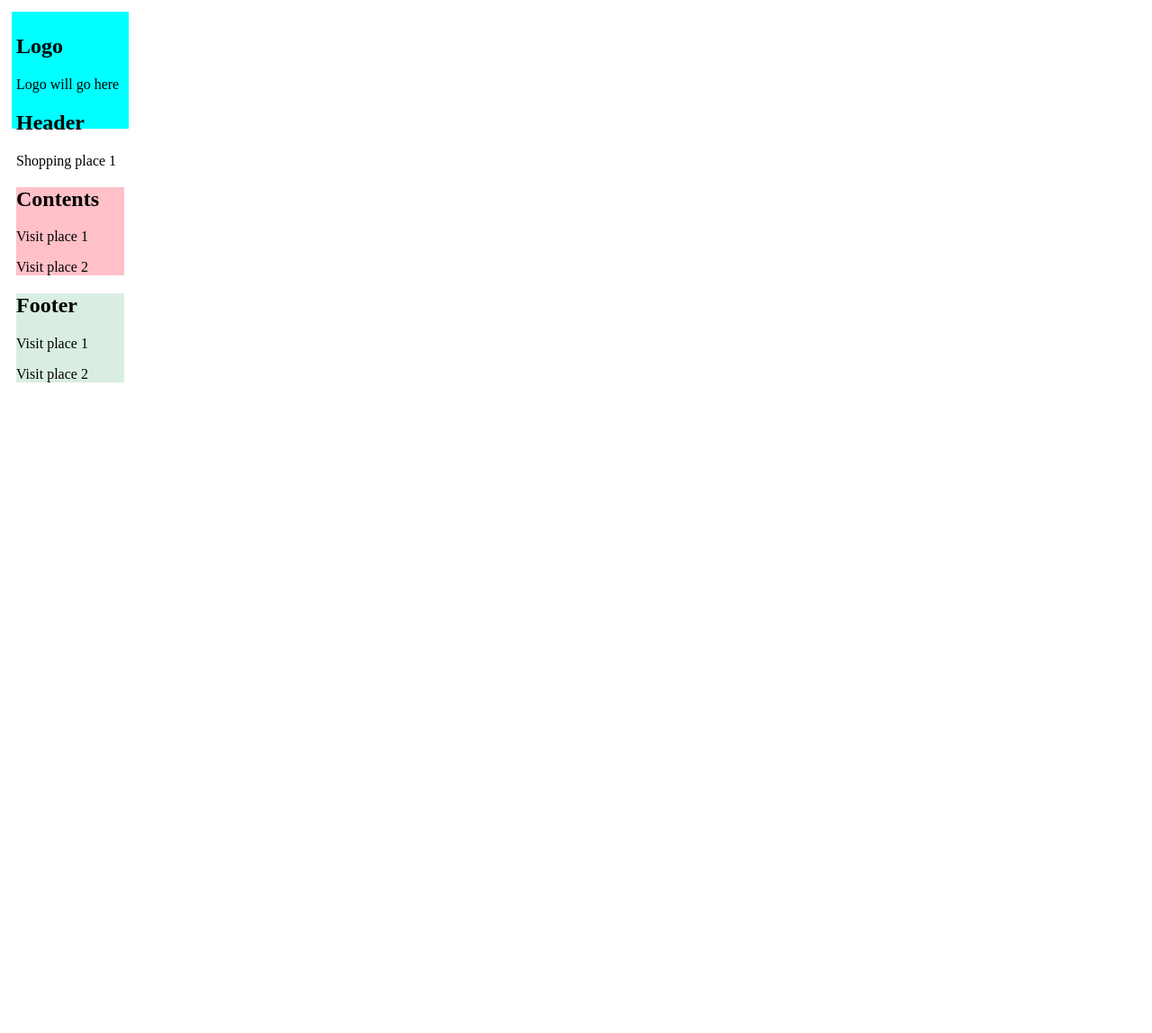
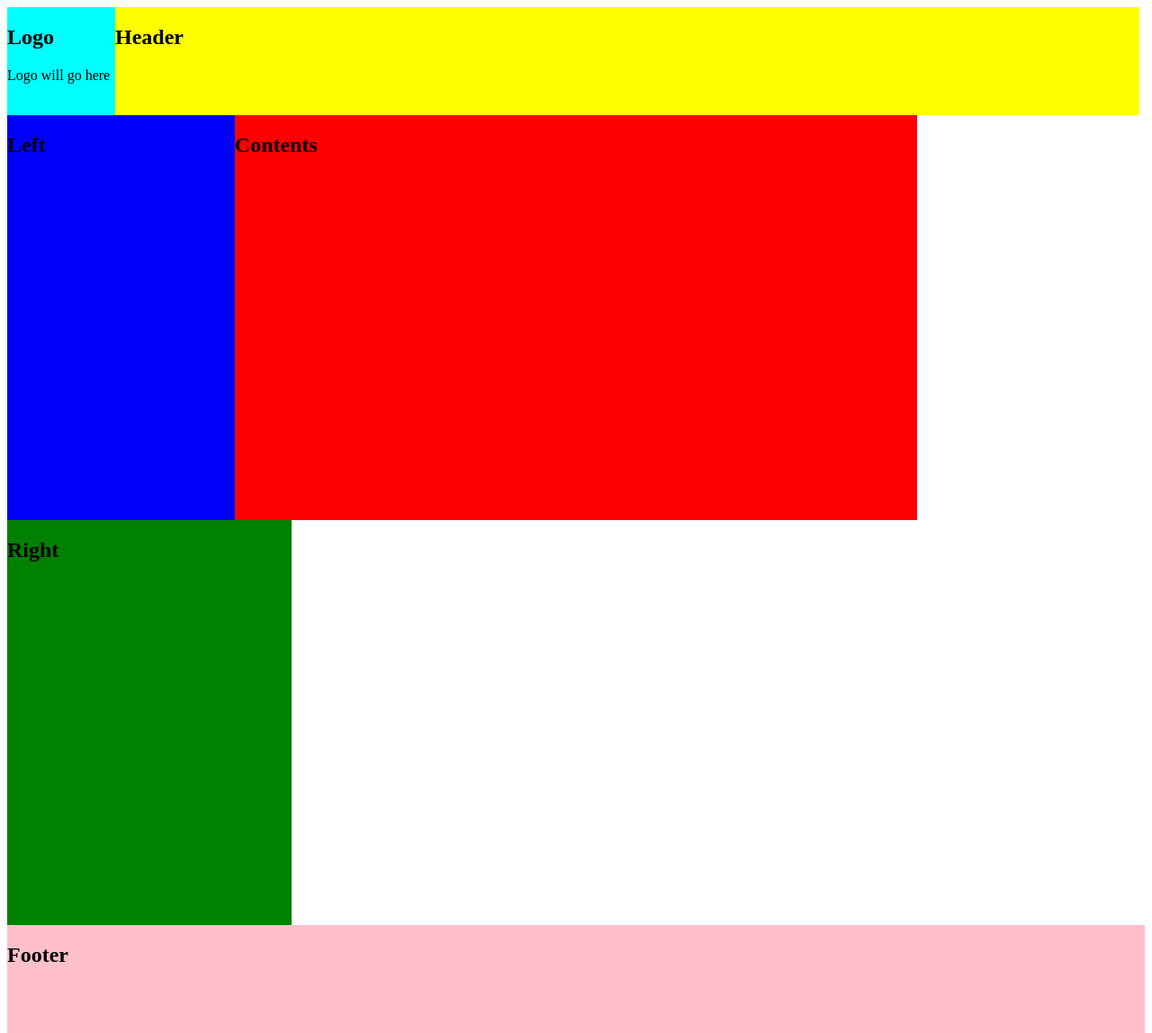
Before and after one commit to JamesA8872/Practical, a plain HTML site: page layout1.html in a window 1280 px wide. Shown: the whole page at 90% size. Before the commit the page ends 800 px from the top, so only its background shows below. Drawn offline with Linux system fonts and the light colour scheme.

Commit message:
Update layout1.html

```diff
--- a/layout1.html
+++ b/layout1.html
@@ -4,42 +4,68 @@
 
   .logo{
     width:120px;
-    padding:5px;
     background-color:Aqua;
     height:120px;
     float:left;
-    margin:5px;
   }
 
     .myheader{
-      width:
+    width:90%;
+    background-color:yellow;
+    height:120px;
+    float:left;
+  }
+
+    .leftsidebar{
+    width:20%;
+    background-color:blue;
+    height:450px;
+    float:left;
+  }
+
+    .contents{
+    width:60%;
+    background-color:red;
+    height:450px;
+    float:left;
+  }
+
+    .rightsidebar{
+    width:25%;
+    background-color:green;
+    height:450px;
+    float:left;
+  }
+
+    .myfooter{
+    width:100%;
+    background-color:pink;
+    height:120px;
+    float:left;
+  }
 
 </style>
 <body>
 
-<logo class="logo">
+<div class="logo">
   <h2>Logo</h2>
   <p>Logo will go here</p>
 </div>
-
-
-<div class="left_panel">
+<div class="myheader">
   <h2>Header</h2>
-  <p>Shopping place 1</p>
-
 </div>
-
-<div style="background-color:#FFC0C7;">
+<div class="leftsidebar">
+  <h2>Left</h2>
+</div>
+<div class="contents">
   <h2>Contents</h2>
-  <p>Visit place 1</p>
-  <p>Visit place 2</p>
 </div>
-
-  <div style="background-color:#D9EEE1;">
-    <h2>Footer</h2>
-    <p>Visit place 1</p>
-    <p>Visit place 2</p>
-  </div>
+<div class="rightsidebar">
+  <h2>Right</h2>
+</div>
+<div class="myfooter">
+  <h2>Footer</h2>
+</div>
 
 </body>
 </html>
```
